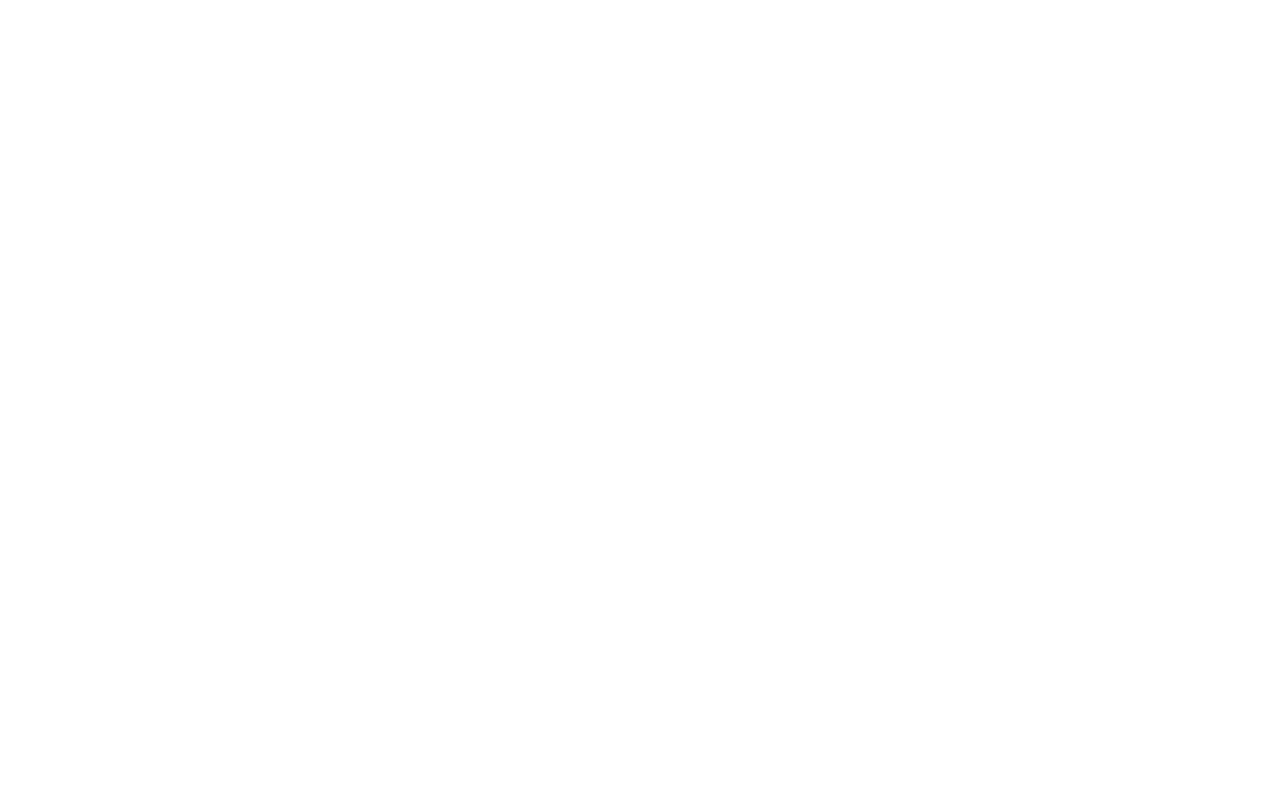
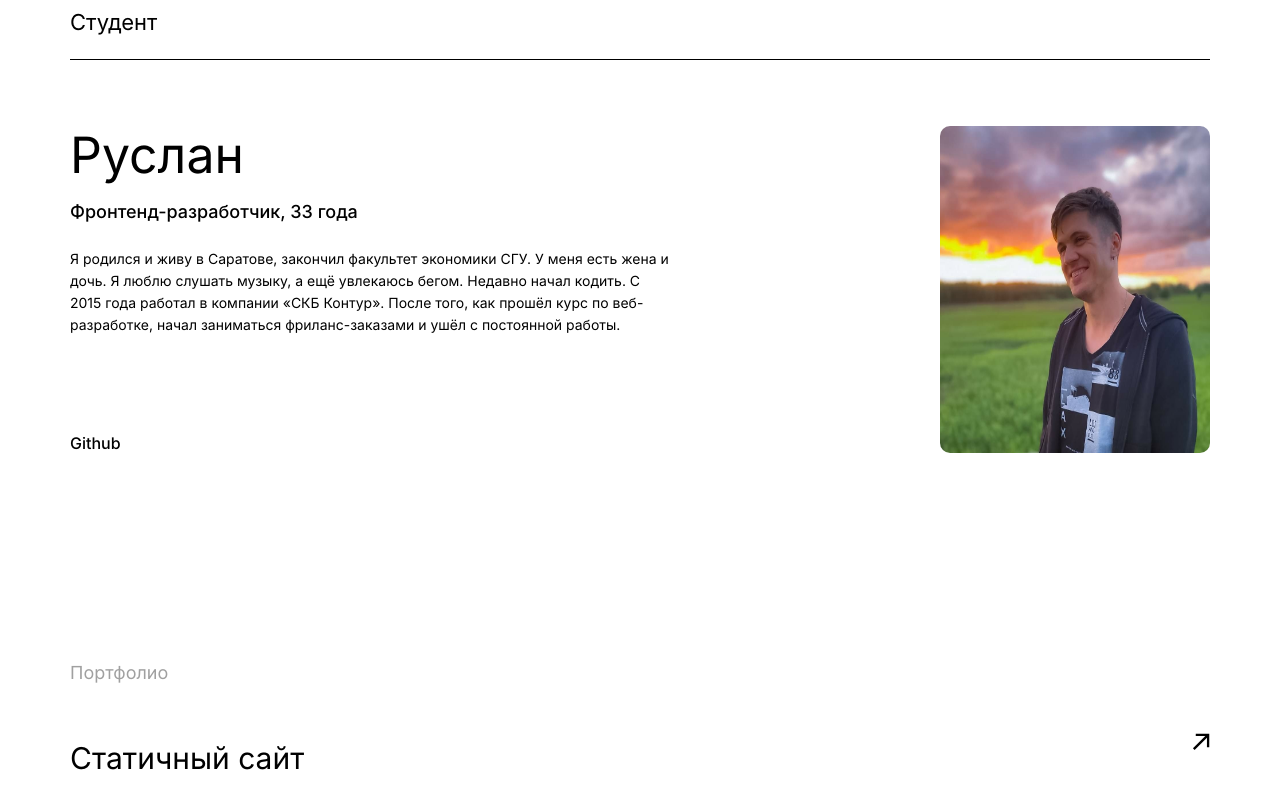
Before and after one commit to rem-ran/movies-explorer-frontend, a React (Create React App) app: page / in a window 1280 px wide. Shown: the part 2020-2820 px from the top of the page. Before the commit the page ends 1975 px from the top, so only its background shows below. Built offline with nearby package versions, Linux system fonts and the light colour scheme.

Commit message:
create aboutMe and portfolio components

```diff
--- a/src/components/Main/AboutMe/AboutMe.css
+++ b/src/components/Main/AboutMe/AboutMe.css
@@ -0,0 +1,66 @@
+.about-me__container {
+    /* display: flex; */
+    padding: 110px 70px;
+    justify-content: space-between;
+}
+
+.about-me__text {
+    display: flex;
+    flex-direction: column;
+    width: 600px;
+}
+
+.about-me__header {
+    margin: 0;
+    font-weight: 400;
+    font-size: 22px;
+    line-height: 27px;
+    border-bottom: 1px solid black;
+    padding-bottom: 23px;
+}
+
+.about-me__content {
+    display: flex;
+    padding-top: 66px;
+    justify-content: space-between;
+}
+
+.about-me__name {
+    margin: 0;
+    font-weight: 400;
+    font-size: 50px;
+    line-height: 58px;
+}
+
+.about-me__prof {
+    margin: 0;
+    padding-top: 18px;
+    font-weight: 500;
+    font-size: 18px;
+    line-height: 20px;
+}
+
+.about-me__about {
+    margin: 0;
+    padding-top: 26px;
+    font-weight: 400;
+    font-size: 14px;
+    line-height: 22px;
+}
+
+.about-me__img {
+    width: 270px;
+    height: 327px;
+    border-radius: 10px;
+
+}
+
+.about-me__link {
+    margin: 0;
+    padding-top: 99px;
+    text-decoration: none;
+    color: black;
+    font-weight: 500;
+    font-size: 14x;
+    line-height: 17px;
+}
--- a/src/components/Main/AboutMe/AboutMe.js
+++ b/src/components/Main/AboutMe/AboutMe.js
@@ -1,7 +1,39 @@
+import profileImg from '../../../images/my-profile-photo.jpg';
+
 import './AboutMe.css';
 
 const AboutMe = () => {
-  return <div>AboutMe</div>;
+  return (
+    <div className="about-me">
+      <div className="about-me__container">
+        <h2 className="about-me__header">Студент</h2>
+        <div className="about-me__content">
+          <div className="about-me__text">
+            <h3 className="about-me__name">Руслан</h3>
+            <h4 className="about-me__prof">Фронтенд-разработчик, 33 года</h4>
+            <p className="about-me__about">
+              Я родился и живу в Саратове, закончил факультет экономики СГУ. У
+              меня есть жена и дочь. Я люблю слушать музыку, а ещё увлекаюсь
+              бегом. Недавно начал кодить. С 2015 года работал в компании «СКБ
+              Контур». После того, как прошёл курс по веб-разработке, начал
+              заниматься фриланс-заказами и ушёл с постоянной работы.
+            </p>
+            <a
+              className="about-me__link"
+              href="https://github.com/rem-ran?tab=repositories"
+            >
+              Github
+            </a>
+          </div>
+          <img
+            className="about-me__img"
+            src={profileImg}
+            alt="Фотография студента"
+          />
+        </div>
+      </div>
+    </div>
+  );
 };
 
 export default AboutMe;
--- a/src/components/Main/Portfolio/Portfolio.css
+++ b/src/components/Main/Portfolio/Portfolio.css
@@ -0,0 +1,42 @@
+.portfolio__container {
+    padding: 100px 70px 125px 70px;
+}
+
+.portfolio__heading {
+    margin: 0;
+    font-weight: 400;
+    font-size: 18px;
+    line-height: 20px;
+    padding-bottom: 30px;
+    color: rgba(160, 160, 160);
+}
+
+.portfolio__list {
+    display: flex;
+    flex-direction: column;
+    justify-content: space-between;
+    margin: 0;
+    padding: 0;
+    width: 100%;
+}
+
+.portfolio__list-item {
+    /* width: 880px; */
+    padding-top: 20px;
+    padding-bottom: 20px;
+    list-style: none;
+    font-weight: 400;
+    font-size: 30px;
+    line-height: 50px;
+    border-bottom: 1px solid rgba(232, 232, 232);
+}
+
+.portfolio__list-link:hover {
+    cursor: pointer;
+}
+
+.portfolio__list-link-img {
+    float: right;
+    width: 18px;
+    height: 18px;
+}
--- a/src/components/Main/Portfolio/Portfolio.js
+++ b/src/components/Main/Portfolio/Portfolio.js
@@ -1,7 +1,34 @@
+import arrowImg from '../../../images/arrowUp-icon.svg';
+import { porfolioWebsites } from '../../../utils/constants';
 import './Portfolio.css';
 
 const Portfolio = () => {
-  return <div>Portfolio</div>;
+  return (
+    <div className="portfolio">
+      <div className="portfolio__container">
+        <h5 className="portfolio__heading">Портфолио</h5>
+        <ul className="portfolio__list">
+          {porfolioWebsites.map((item, index) => (
+            <li key={index} className="portfolio__list-item">
+              {item.heading}
+              <a
+                className="portfolio__list-link"
+                href={item.link}
+                target="_blank"
+                rel="noopener noreferrer"
+              >
+                <img
+                  className="portfolio__list-link-img"
+                  src={arrowImg}
+                  alt="чёрная стрелка вверх"
+                />
+              </a>
+            </li>
+          ))}
+        </ul>
+      </div>
+    </div>
+  );
 };
 
 export default Portfolio;
--- a/src/components/Main/Techs/Techs.js
+++ b/src/components/Main/Techs/Techs.js
@@ -15,8 +15,10 @@ const Techs = () => {
           </p>
         </div>
         <ul className="techs__used-technologies">
-          {techsList.map((item) => (
-            <li className="techs__used-technologie">{item}</li>
+          {techsList.map((item, index) => (
+            <li key={index} className="techs__used-technologie">
+              {item}
+            </li>
           ))}
         </ul>
       </div>
--- a/src/utils/constants.js
+++ b/src/utils/constants.js
@@ -7,3 +7,12 @@ export const techsList = [
   'Express.js',
   'mongoDB',
 ];
+
+export const porfolioWebsites = [
+  { heading: 'Статичный сайт', link: 'https://yandex.ru' },
+  {
+    heading: 'Адаптивный сайт',
+    link: 'https://rem-ran.github.io/russian-travel',
+  },
+  { heading: 'Одностраничное приложение', link: 'https://lenta.ru' },
+];
```
Also changed, not shown: src/images/arrowUp-icon.svg (added).
